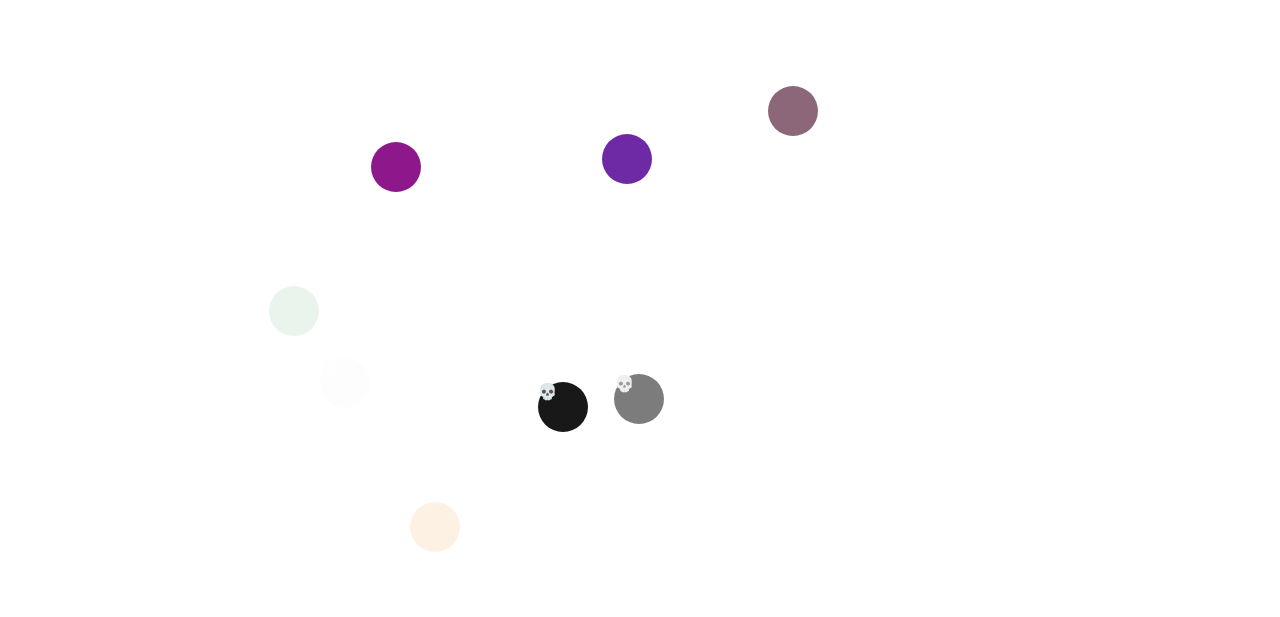
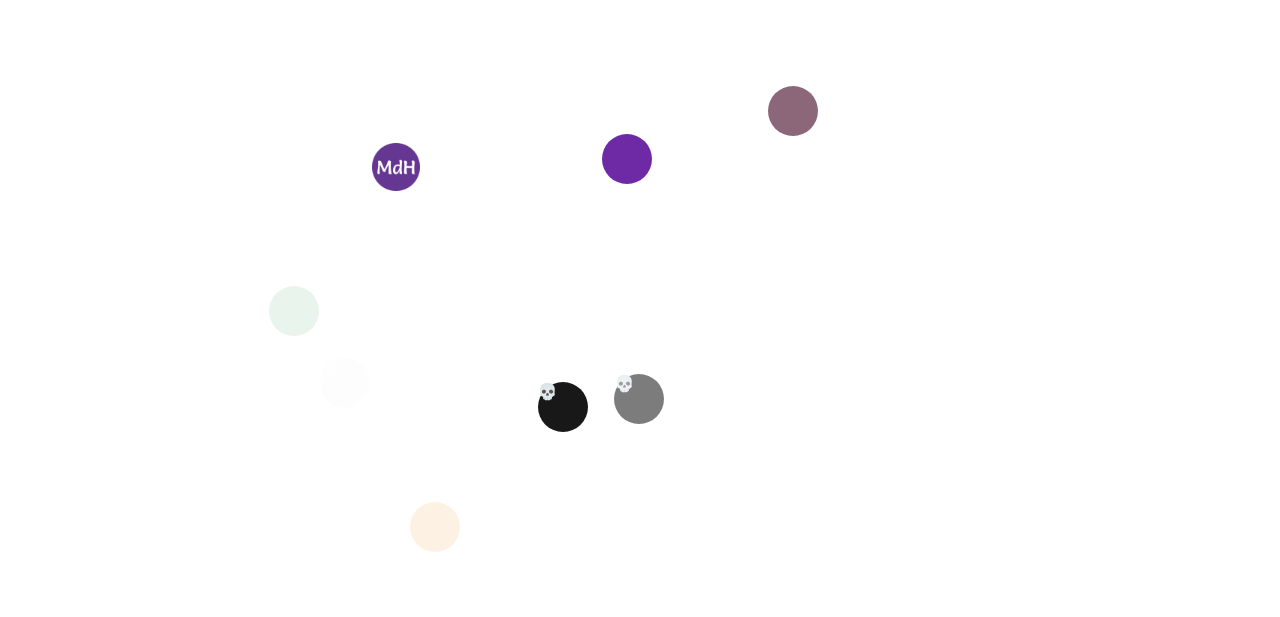
Before and after one commit to modehans/kickBallLit, a website with bundled scripts: page index.html in a window 1280 px wide. Shown: the part 130-747 px from the top of the page. Built offline with nearby package versions, Linux system fonts and the light colour scheme; a web font is replaced by a local one.

Commit message:
Add background plusBall

```diff
--- a/css/style.css
+++ b/css/style.css
@@ -39,6 +39,10 @@
   padding: 0 2rem;
 }
 
+.plusBall {
+  background: url('../images/favicon.ico') no-repeat center;
+}
+
 .footer {
   width: 100%;
   height: 8vh;
--- a/main.js
+++ b/main.js
@@ -58,12 +58,12 @@ const createBlackBall = () => {
   blackBall.style.left = randomNum(10, 80) + '%';
   gameScreen.appendChild(blackBall);
 };
+
 const createPlusBall = () => {
   let plusBall = document.createElement('mdh-ball');
   plusBall.addEventListener('click', handleClickBall);
   plusBall.addEventListener('animationend', removeBall);
   plusBall.classList.add('plusBall');
-  plusBall.style.backgroundColor = 'purple';
   plusBall.style.top = randomNum(20, 80) + '%';
   plusBall.style.left = randomNum(10, 80) + '%';
   gameScreen.appendChild(plusBall);
```
